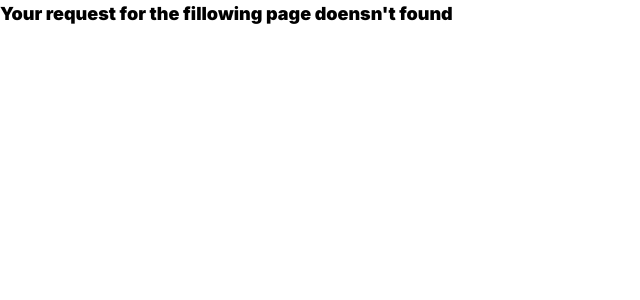
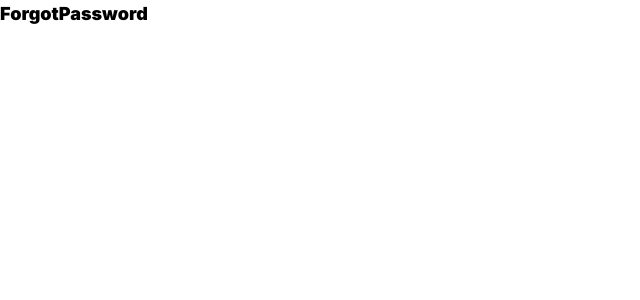
Before and after one commit to Utkarsh750/nextJs_first, a Next.js app in the folder my-app/: page /forgot-password in a window 1280 px wide. Before the commit this address had no page. Shown: the top 300 px of the page, without its empty margins (0-640 px from the left). Built offline with nearby package versions, Linux system fonts and the light colour scheme.

Commit message:
added route groups

```diff
--- /dev/null
+++ b/my-app/src/app/(auth)/forgot-password/page.tsx
@@ -0,0 +1,3 @@
+export default function ForgotPasssword() {
+  return <h1>ForgotPassword</h1>;
+}
--- /dev/null
+++ b/my-app/src/app/(auth)/login/page.tsx
@@ -0,0 +1,3 @@
+export default function Login() {
+    return <h1>Login</h1>;
+  }
--- /dev/null
+++ b/my-app/src/app/(auth)/register/page.tsx
@@ -0,0 +1,3 @@
+export default function Register() {
+  return <h1>Register</h1>;
+}
```
